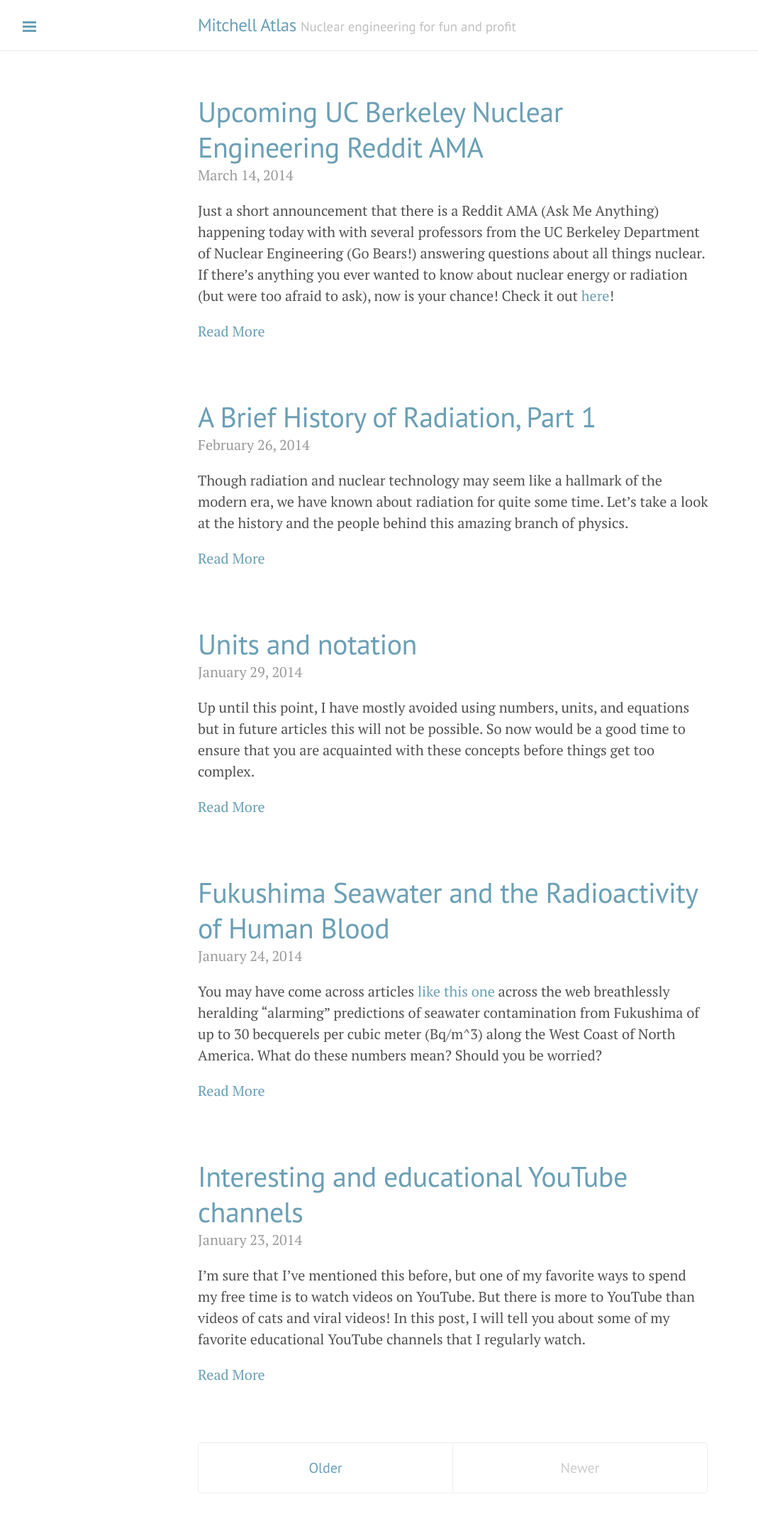
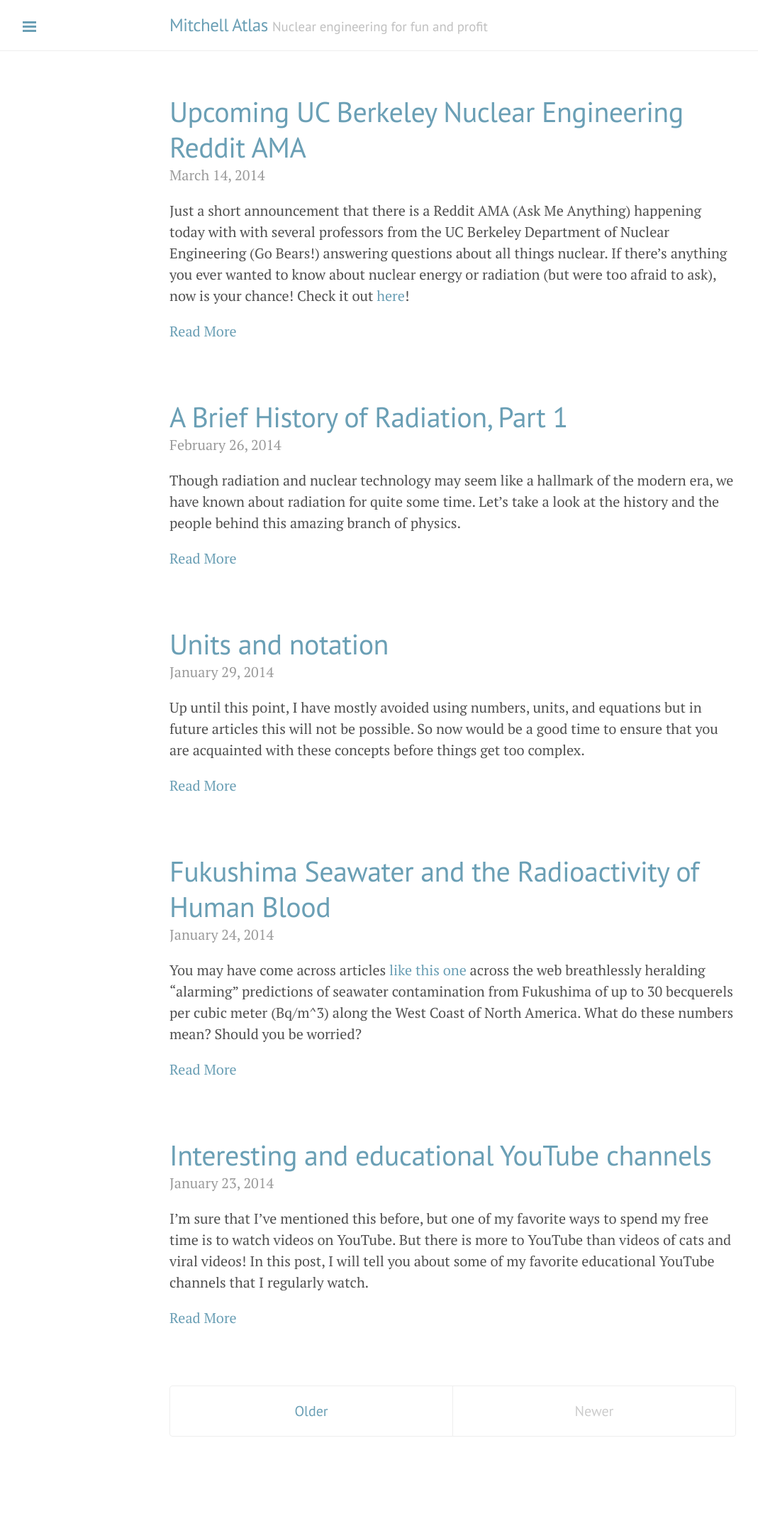
Before and after one commit to xatlasm/xatlasm.github.io, a Jekyll site: the page built from index.html, in a window 1280 px wide. Shown: the whole page at 71% size, without its empty margins (1-1070 px from the left). Built offline with Jekyll 4.4.1, drawn with Linux system fonts in a browser that asks for light colours; the list of posts is cut into pages by our own code; after the commit the page ends 2084 px from its top, so only the background shows below that.

Commit message:
wider column?

```diff
--- a/public/css/lanyon.css
+++ b/public/css/lanyon.css
@@ -82,7 +82,7 @@ h1, h2, h3, h4, h5, h6 {
 }
 @media (min-width: 56em) {
   .container {
-    max-width: 38rem;
+    max-width: 42rem;
   }
 }
 
```
